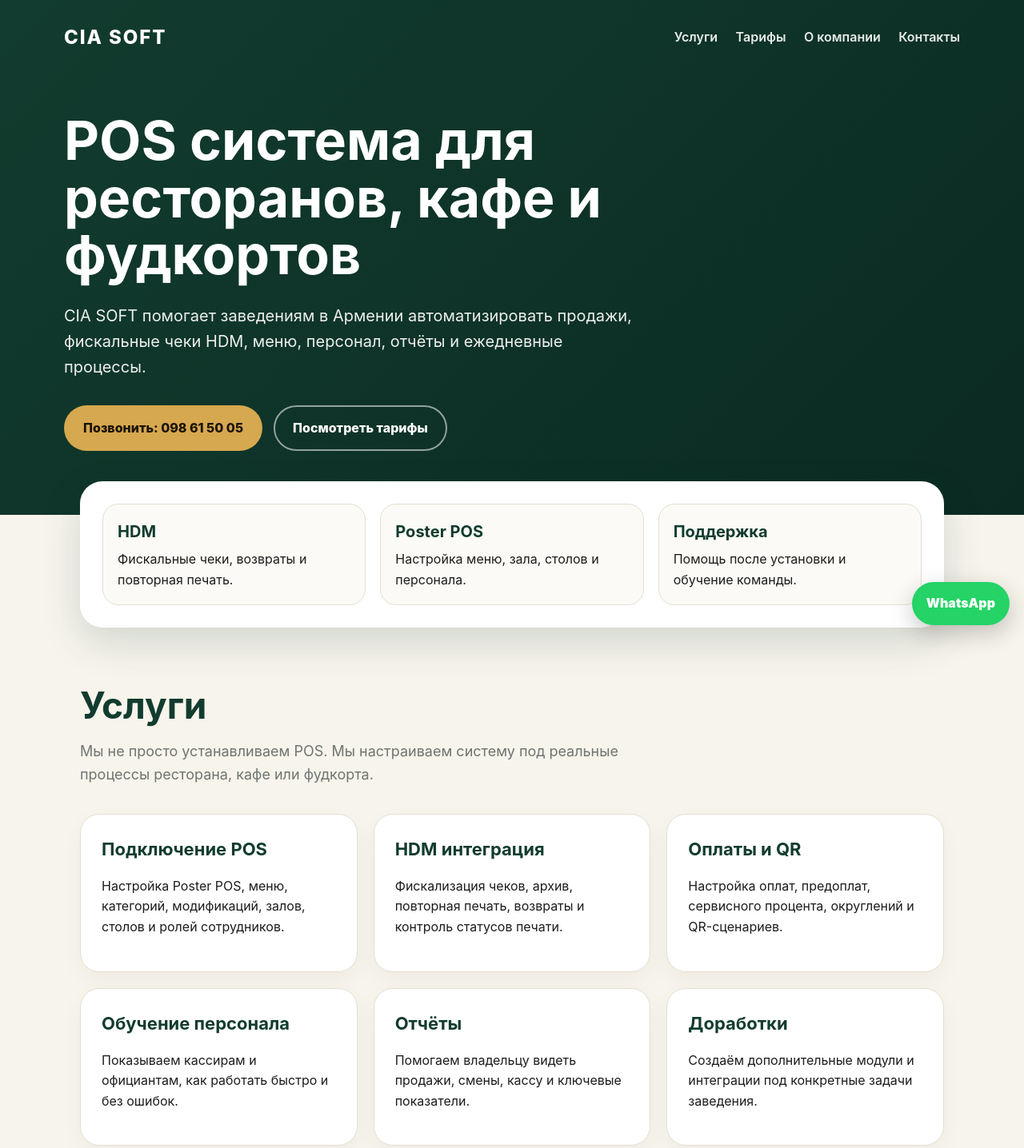
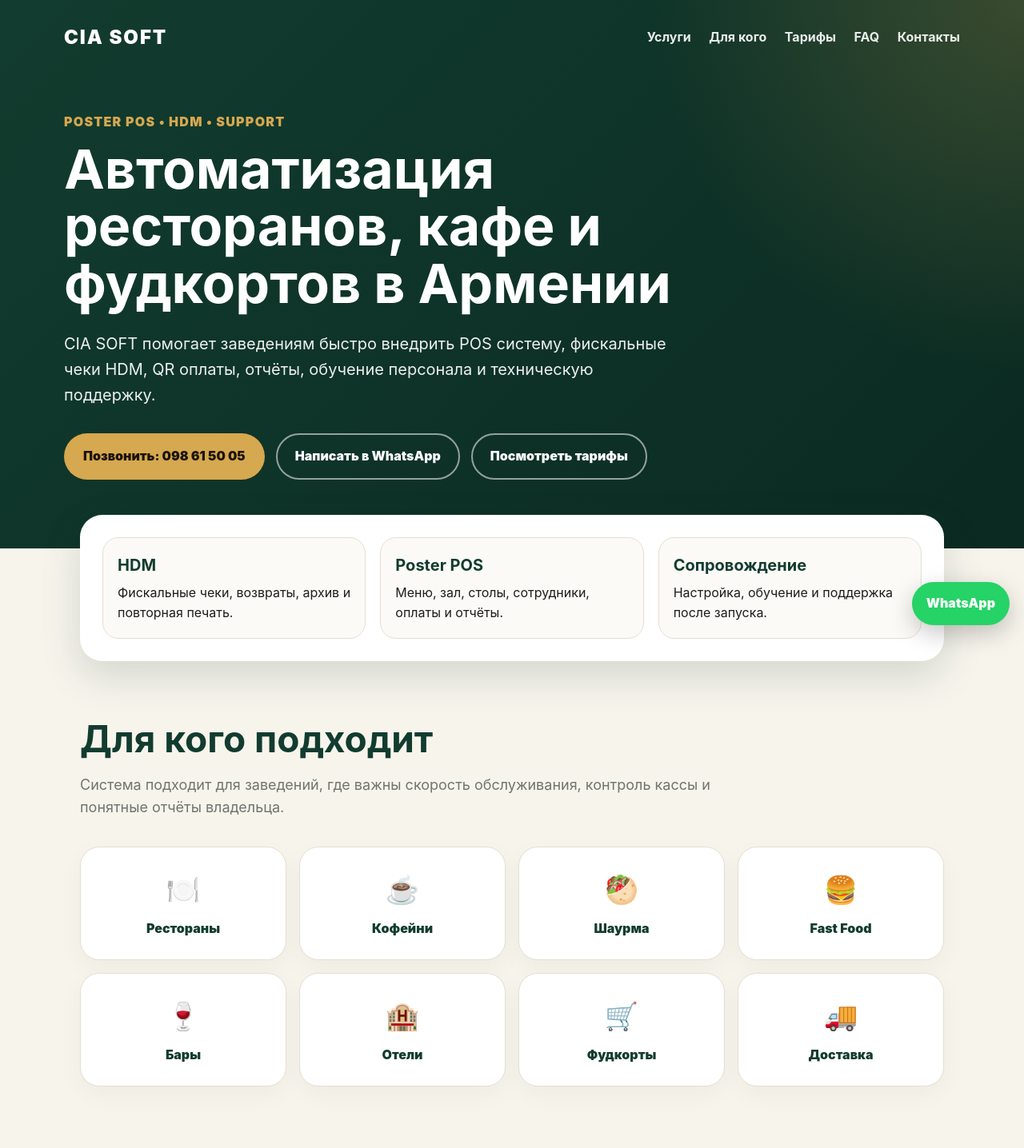
Before and after one commit to Shant761/shant761.github.io, a plain HTML site: page cia-soft/index.html in a window 1280 px wide. Shown: the top 1436 px of the page at 80% size. Drawn offline with Linux system fonts and the light colour scheme.

Commit message:
Improve CIA SOFT landing page content and conversion sections

```diff
--- a/cia-soft/index.html
+++ b/cia-soft/index.html
@@ -3,8 +3,9 @@
 <head>
   <meta charset="UTF-8" />
   <meta name="viewport" content="width=device-width, initial-scale=1.0" />
-  <title>CIA SOFT — POS система для ресторанов и кафе</title>
-  <meta name="description" content="CIA SOFT — подключение POS системы, HDM фискализация, настройка меню, обучение персонала и поддержка ресторанов в Армении." />
+  <title>CIA SOFT — POS система для ресторанов и кафе в Армении</title>
+  <meta name="description" content="CIA SOFT — POS автоматизация ресторанов, кафе и фудкортов в Армении: Poster POS, HDM фискализация, QR оплаты, обучение персонала и поддержка." />
+  <meta name="keywords" content="POS Armenia, Poster POS Armenia, HDM Armenia, POS система ресторан, фискализация Армения, CIA SOFT" />
   <style>
     :root {
       --green: #123c2f;
@@ -15,8 +16,10 @@
       --muted: #6f756f;
       --white: #ffffff;
       --border: #e5dfd2;
+      --soft: #fffaf0;
     }
     * { box-sizing: border-box; }
+    html { scroll-behavior: smooth; }
     body {
       margin: 0;
       font-family: -apple-system, BlinkMacSystemFont, "Segoe UI", Roboto, Arial, sans-serif;
@@ -25,24 +28,28 @@
       line-height: 1.6;
     }
     header {
-      background: linear-gradient(135deg, var(--green), var(--green-2));
+      background: radial-gradient(circle at top right, rgba(214,168,79,.22), transparent 32%), linear-gradient(135deg, var(--green), var(--green-2));
       color: var(--white);
-      padding: 28px 20px 80px;
+      padding: 28px 20px 86px;
     }
     .nav, .section, .hero-inner { max-width: 1120px; margin: 0 auto; }
     .nav { display: flex; justify-content: space-between; align-items: center; gap: 20px; }
-    .logo { font-size: 24px; font-weight: 800; letter-spacing: 0.08em; }
-    .nav a { color: var(--white); text-decoration: none; margin-left: 18px; font-weight: 600; opacity: .9; }
+    .logo { font-size: 24px; font-weight: 900; letter-spacing: 0.08em; }
+    .nav a { color: var(--white); text-decoration: none; margin-left: 18px; font-weight: 700; opacity: .9; }
+    .nav a:hover { opacity: 1; }
     .hero { padding-top: 74px; }
-    .hero h1 { font-size: clamp(36px, 7vw, 68px); line-height: 1.05; max-width: 880px; margin: 0 0 24px; }
-    .hero p { font-size: 20px; max-width: 720px; opacity: .92; margin-bottom: 32px; }
+    .eyebrow { color: var(--gold); font-weight: 900; letter-spacing: .08em; text-transform: uppercase; }
+    .hero h1 { font-size: clamp(36px, 7vw, 68px); line-height: 1.05; max-width: 900px; margin: 10px 0 24px; }
+    .hero p { font-size: 20px; max-width: 760px; opacity: .92; margin-bottom: 32px; }
     .buttons { display: flex; flex-wrap: wrap; gap: 14px; }
     .btn {
       display: inline-flex; align-items: center; justify-content: center;
-      padding: 14px 22px; border-radius: 999px; font-weight: 800; text-decoration: none;
-      border: 2px solid transparent;
+      padding: 14px 22px; border-radius: 999px; font-weight: 900; text-decoration: none;
+      border: 2px solid transparent; transition: .2s ease;
     }
+    .btn:hover { transform: translateY(-2px); }
     .btn.gold { background: var(--gold); color: #1b1305; }
+    .btn.green { background: var(--green); color: var(--white); }
     .btn.outline { border-color: rgba(255,255,255,.55); color: var(--white); }
     main { margin-top: -42px; }
     .card-wrap { max-width: 1120px; margin: 0 auto; padding: 0 20px; }
@@ -55,36 +62,45 @@
     .quick-card strong { display: block; color: var(--green); font-size: 20px; margin-bottom: 6px; }
     .section { padding: 72px 20px; }
     .section h2 { font-size: clamp(30px, 5vw, 46px); line-height: 1.1; margin: 0 0 16px; color: var(--green); }
-    .lead { max-width: 760px; font-size: 18px; color: var(--muted); margin-bottom: 34px; }
+    .lead { max-width: 790px; font-size: 18px; color: var(--muted); margin-bottom: 34px; }
     .grid { display: grid; grid-template-columns: repeat(3, 1fr); gap: 20px; }
-    .service, .price, .about-box {
+    .grid-4 { display: grid; grid-template-columns: repeat(4, 1fr); gap: 16px; }
+    .service, .price, .about-box, .industry, .why, .faq, .step {
       background: var(--white); border: 1px solid var(--border); border-radius: 24px; padding: 26px;
       box-shadow: 0 10px 30px rgba(0,0,0,.04);
     }
-    .service h3, .price h3 { margin: 0 0 10px; color: var(--green); font-size: 22px; }
+    .industry { text-align: center; font-weight: 900; color: var(--green); }
+    .industry span { display: block; font-size: 34px; margin-bottom: 8px; }
+    .service h3, .price h3, .why h3, .faq h3, .step h3 { margin: 0 0 10px; color: var(--green); font-size: 22px; }
     .price .amount { font-size: 34px; font-weight: 900; color: var(--green); margin: 12px 0; }
     .price ul, .service ul { padding-left: 20px; margin-bottom: 0; }
     .price.featured { border: 2px solid var(--gold); transform: translateY(-8px); }
-    .badge { display: inline-block; background: rgba(214,168,79,.18); color: #76530f; padding: 6px 12px; border-radius: 999px; font-weight: 800; font-size: 13px; }
-    .about { background: #fffaf0; }
+    .badge { display: inline-block; background: rgba(214,168,79,.18); color: #76530f; padding: 6px 12px; border-radius: 999px; font-weight: 900; font-size: 13px; }
+    .about, .steps { background: var(--soft); }
     .contact-box {
       background: linear-gradient(135deg, var(--green), var(--green-2)); color: var(--white);
       border-radius: 28px; padding: 34px; display: flex; justify-content: space-between; gap: 24px; align-items: center;
     }
     .contact-box h2 { color: var(--white); margin-bottom: 8px; }
     .contact-box p { margin: 0; opacity: .9; }
+    .mini-note { font-size: 14px; color: var(--muted); margin-top: 12px; }
     footer { text-align: center; padding: 34px 20px; color: var(--muted); }
     .floating-whatsapp {
       position: fixed; right: 18px; bottom: 18px; z-index: 20;
       background: #25D366; color: white; padding: 14px 18px; border-radius: 999px;
       font-weight: 900; text-decoration: none; box-shadow: 0 10px 30px rgba(0,0,0,.22);
     }
+    @media (max-width: 920px) {
+      .grid-4 { grid-template-columns: repeat(2, 1fr); }
+    }
     @media (max-width: 820px) {
       .nav { align-items: flex-start; flex-direction: column; }
-      .nav a { margin-left: 0; margin-right: 14px; }
+      .nav a { margin-left: 0; margin-right: 14px; display: inline-block; margin-bottom: 8px; }
       .quick-card, .grid { grid-template-columns: 1fr; }
+      .grid-4 { grid-template-columns: 1fr; }
       .price.featured { transform: none; }
       .contact-box { flex-direction: column; align-items: flex-start; }
+      .floating-whatsapp { left: 18px; right: 18px; text-align: center; }
     }
   </style>
 </head>
@@ -94,16 +110,19 @@
       <div class="logo">CIA SOFT</div>
       <nav>
         <a href="#services">Услуги</a>
+        <a href="#industries">Для кого</a>
         <a href="#pricing">Тарифы</a>
-        <a href="#about">О компании</a>
+        <a href="#faq">FAQ</a>
         <a href="#contact">Контакты</a>
       </nav>
     </div>
     <div class="hero hero-inner">
-      <h1>POS система для ресторанов, кафе и фудкортов</h1>
-      <p>CIA SOFT помогает заведениям в Армении автоматизировать продажи, фискальные чеки HDM, меню, персонал, отчёты и ежедневные процессы.</p>
+      <div class="eyebrow">Poster POS • HDM • Support</div>
+      <h1>Автоматизация ресторанов, кафе и фудкортов в Армении</h1>
+      <p>CIA SOFT помогает заведениям быстро внедрить POS систему, фискальные чеки HDM, QR оплаты, отчёты, обучение персонала и техническую поддержку.</p>
       <div class="buttons">
         <a class="btn gold" href="tel:+37498615005">Позвонить: 098 61 50 05</a>
+        <a class="btn outline" href="https://wa.me/37498615005">Написать в WhatsApp</a>
         <a class="btn outline" href="#pricing">Посмотреть тарифы</a>
       </div>
     </div>
@@ -112,11 +131,26 @@
   <main>
     <div class="card-wrap">
       <div class="quick-card">
-        <div><strong>HDM</strong>Фискальные чеки, возвраты и повторная печать.</div>
-        <div><strong>Poster POS</strong>Настройка меню, зала, столов и персонала.</div>
-        <div><strong>Поддержка</strong>Помощь после установки и обучение команды.</div>
+        <div><strong>HDM</strong>Фискальные чеки, возвраты, архив и повторная печать.</div>
+        <div><strong>Poster POS</strong>Меню, зал, столы, сотрудники, оплаты и отчёты.</div>
+        <div><strong>Сопровождение</strong>Настройка, обучение и поддержка после запуска.</div>
       </div>
     </div>
+
+    <section id="industries" class="section">
+      <h2>Для кого подходит</h2>
+      <p class="lead">Система подходит для заведений, где важны скорость обслуживания, контроль кассы и понятные отчёты владельца.</p>
+      <div class="grid-4">
+        <div class="industry"><span>🍽️</span>Рестораны</div>
+        <div class="industry"><span>☕</span>Кофейни</div>
+        <div class="industry"><span>🥙</span>Шаурма</div>
+        <div class="industry"><span>🍔</span>Fast Food</div>
+        <div class="industry"><span>🍷</span>Бары</div>
+        <div class="industry"><span>🏨</span>Отели</div>
+        <div class="industry"><span>🛒</span>Фудкорты</div>
+        <div class="industry"><span>🚚</span>Доставка</div>
+      </div>
+    </section>
 
     <section id="services" class="section">
       <h2>Услуги</h2>
@@ -128,6 +162,16 @@
         <div class="service"><h3>Обучение персонала</h3><p>Показываем кассирам и официантам, как работать быстро и без ошибок.</p></div>
         <div class="service"><h3>Отчёты</h3><p>Помогаем владельцу видеть продажи, смены, кассу и ключевые показатели.</p></div>
         <div class="service"><h3>Доработки</h3><p>Создаём дополнительные модули и интеграции под конкретные задачи заведения.</p></div>
+      </div>
+    </section>
+
+    <section class="section steps">
+      <h2>Как проходит подключение</h2>
+      <p class="lead">Процесс простой: сначала понимаем задачу, затем настраиваем систему и обучаем сотрудников.</p>
+      <div class="grid">
+        <div class="step"><h3>1. Консультация</h3><p>Обсуждаем формат заведения, количество касс, столов, сотрудников и нужные интеграции.</p></div>
+        <div class="step"><h3>2. Настройка</h3><p>Создаём меню, роли, оплаты, HDM-сценарии и проверяем корректность чеков.</p></div>
+        <div class="step"><h3>3. Запуск</h3><p>Обучаем персонал, проверяем реальные заказы и остаёмся на поддержке.</p></div>
       </div>
     </section>
 
@@ -155,6 +199,17 @@
           <ul><li>Расширенная автоматизация</li><li>Индивидуальные доработки</li><li>Персональное сопровождение</li></ul>
         </div>
       </div>
+      <p class="mini-note">Финальная стоимость зависит от количества точек, касс, интеграций и объёма настройки.</p>
+    </section>
+
+    <section class="section">
+      <h2>Почему выбирают CIA SOFT</h2>
+      <p class="lead">Мы работаем не как продавцы коробочного решения, а как технический партнёр для заведения.</p>
+      <div class="grid">
+        <div class="why"><h3>Работаем в Армении</h3><p>Понимаем местные процессы, HDM, оплату, язык персонала и реальные задачи заведений.</p></div>
+        <div class="why"><h3>Собственные интеграции</h3><p>Можем закрывать нестандартные задачи, которые не решаются обычной установкой POS.</p></div>
+        <div class="why"><h3>Поддержка после запуска</h3><p>Помогаем не только установить систему, но и спокойно пройти первые дни работы.</p></div>
+      </div>
     </section>
 
     <section id="about" class="section about">
@@ -162,6 +217,15 @@
       <div class="about-box">
         <p><strong>CIA SOFT</strong> — команда из Армении, которая помогает заведениям общественного питания автоматизировать продажи, кассу и фискальные процессы.</p>
         <p>Мы понимаем ресторанный бизнес изнутри: скорость обслуживания, ошибки кассиров, контроль чеков, возвраты, предоплаты и ежедневные отчёты владельца.</p>
+      </div>
+    </section>
+
+    <section id="faq" class="section">
+      <h2>Частые вопросы</h2>
+      <div class="grid">
+        <div class="faq"><h3>Сколько занимает подключение?</h3><p>Обычно базовую настройку можно подготовить быстро. Точный срок зависит от меню, количества столов и интеграций.</p></div>
+        <div class="faq"><h3>Работает ли с HDM?</h3><p>Да. Мы настраиваем сценарии фискализации, возврата, повторной печати и архива чеков.</p></div>
+        <div class="faq"><h3>Можно ли обучить персонал?</h3><p>Да. Мы показываем, как принимать заказы, закрывать чеки и избегать типичных ошибок.</p></div>
       </div>
     </section>
 
```
